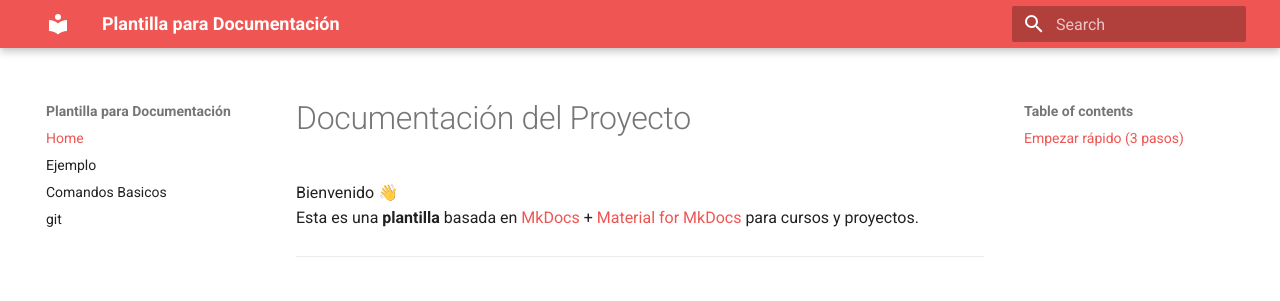
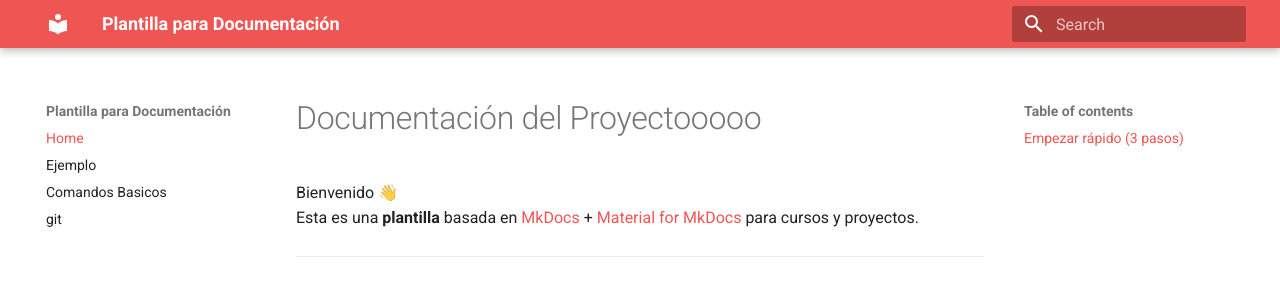
Before and after one commit to Oskihgez/Mi-Portafolio, an MkDocs documentation site: the page built from docs/index.md, in a window 1280 px wide. Shown: the top 301 px of the page. Built offline with MkDocs 1.6.1 and Material for MkDocs 9.7.7, drawn with Linux system fonts in a browser that asks for light colours.

Commit message:
Update index.md

```diff
--- a/docs/index.md
+++ b/docs/index.md
@@ -1,4 +1,4 @@
-# Documentación del Proyecto
+# Documentación del Proyectooooo
 
 Bienvenido 👋
 Esta es una **plantilla** basada en [MkDocs](https://www.mkdocs.org/) + [Material for MkDocs](https://squidfunk.github.io/mkdocs-material/) para cursos y proyectos.
```
